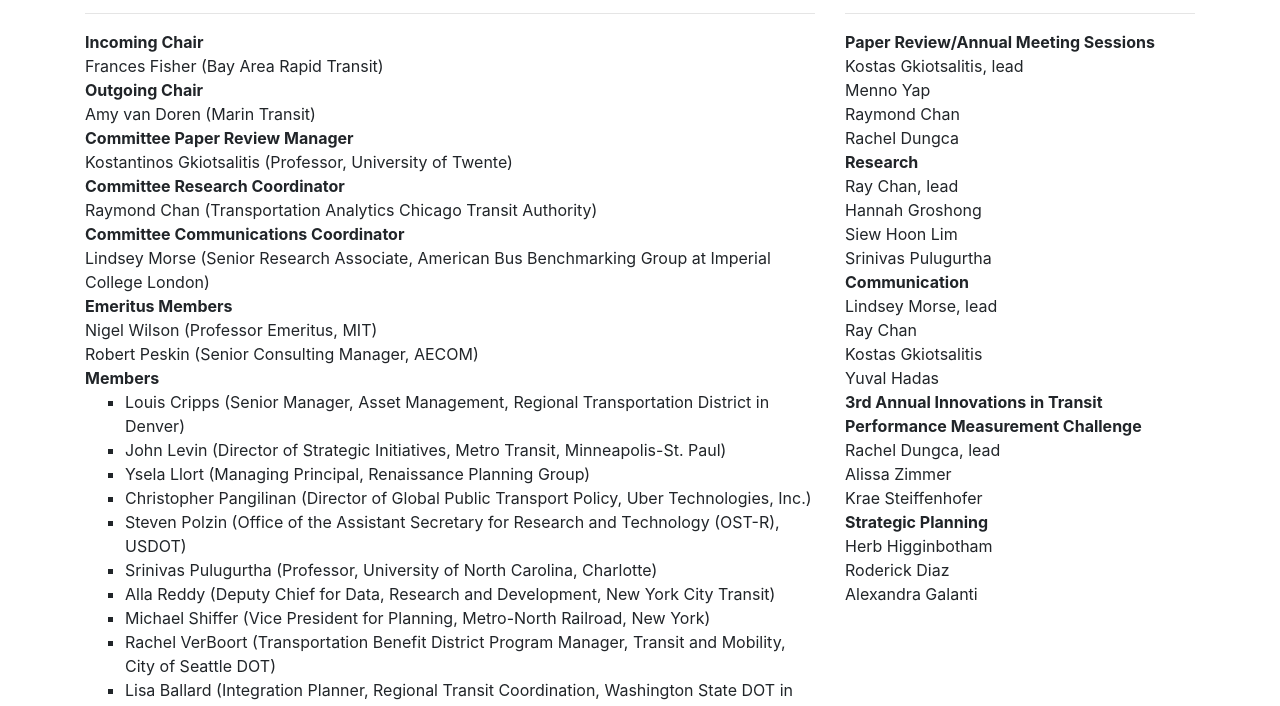
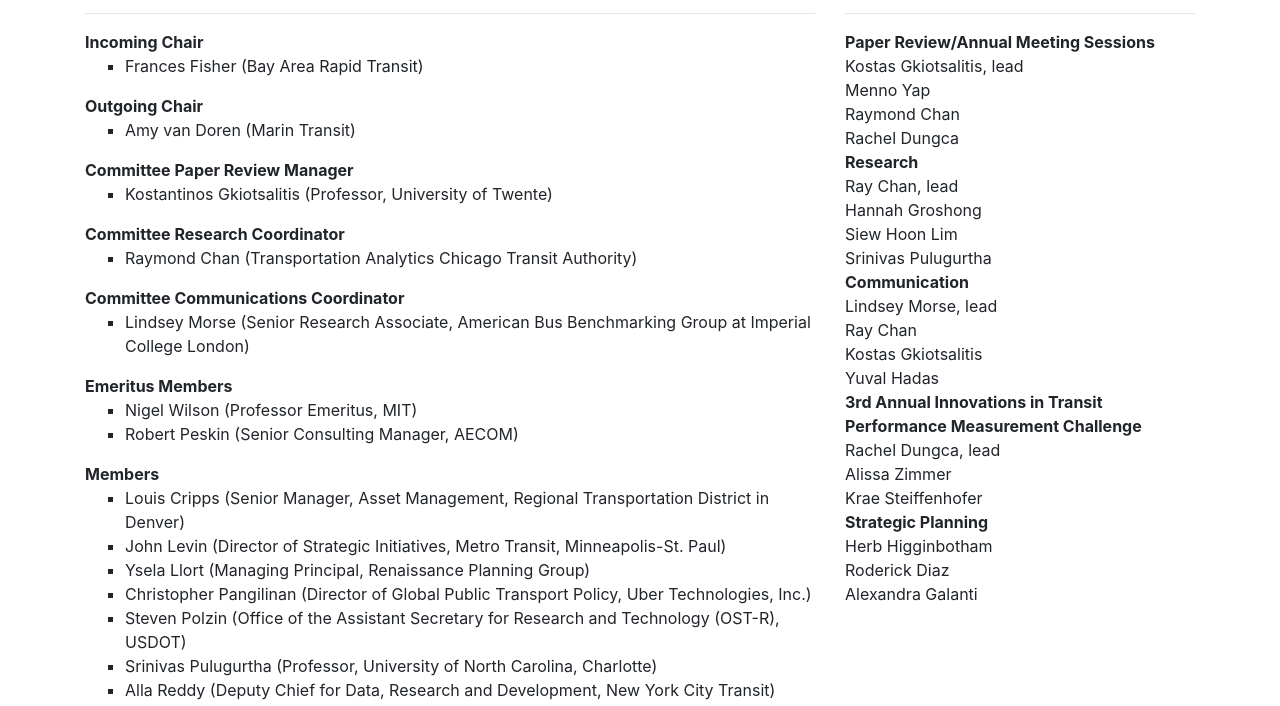
Before and after one commit to KGkiotsalitis/trbap010.org, a website: page members.html in a window 1280 px wide. Shown: the part 558-1264 px from the top of the page. Drawn offline with Linux system fonts and the light colour scheme.

Commit message:
Update members.html

```diff
--- a/members.html
+++ b/members.html
@@ -86,24 +86,30 @@
         <h2>Members</h2>
         <hr>
           <strong>Incoming Chair</strong>
-          <br>Frances Fisher (Bay Area Rapid Transit)
-          <br>
+          <ul style="list-style-type:square;">
+            <li> Frances Fisher (Bay Area Rapid Transit)</li>
+          </ul>
           <strong>Outgoing Chair</strong>
-          <br>Amy van Doren (Marin Transit)
-          <br>
+          <ul style="list-style-type:square;">
+            <li> Amy van Doren (Marin Transit)</li>
+          </ul>
         <strong>Committee Paper Review Manager</strong>
-          <br>Kostantinos Gkiotsalitis (Professor, University of Twente)
-          <br>
+          <ul style="list-style-type:square;">
+            <li> Kostantinos Gkiotsalitis (Professor, University of Twente)</li>
+          </ul>
         <strong>Committee Research Coordinator</strong>
-          <br>Raymond	Chan	(Transportation Analytics Chicago Transit Authority)
-          <br>
+          <ul style="list-style-type:square;">
+            <li> Raymond	Chan	(Transportation Analytics Chicago Transit Authority)</li>
+          </ul>
         <strong>Committee Communications Coordinator</strong>
-          <br>Lindsey Morse (Senior Research Associate, American Bus Benchmarking Group at Imperial College London)
-          <br>
+        <ul style="list-style-type:square;">
+            <li> Lindsey Morse (Senior Research Associate, American Bus Benchmarking Group at Imperial College London)</li>
+          </ul>
         <strong>Emeritus Members</strong>
-          <br> Nigel Wilson (Professor Emeritus, MIT)
-          <br> Robert Peskin (Senior Consulting Manager, AECOM)
-          <br>
+          <ul style="list-style-type:square;">
+            <li> Nigel Wilson (Professor Emeritus, MIT)</li>
+          <li> Robert Peskin (Senior Consulting Manager, AECOM) </li>
+          </ul>
         <strong>Members</strong>
         <ul style="list-style-type:square;">
           <li> Louis	Cripps	(Senior Manager, Asset Management, Regional Transportation District in Denver)</li>
```
